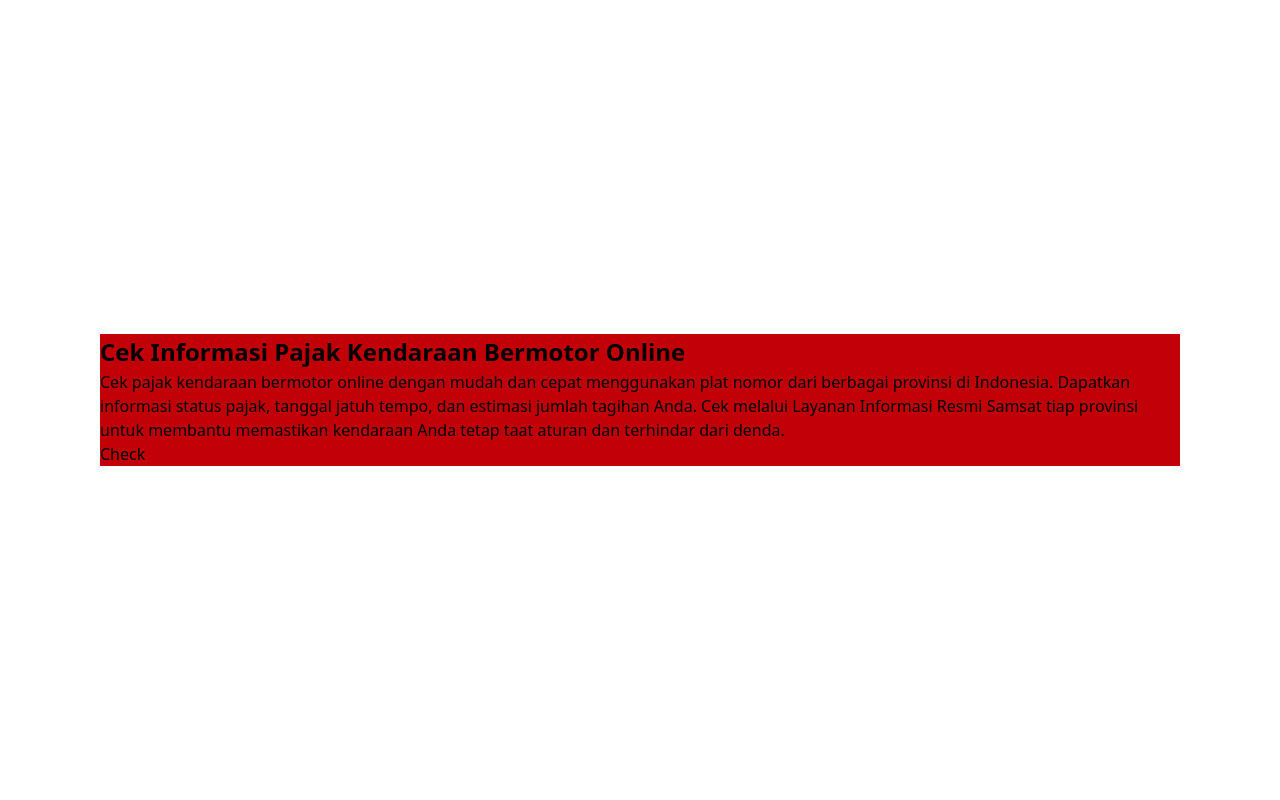
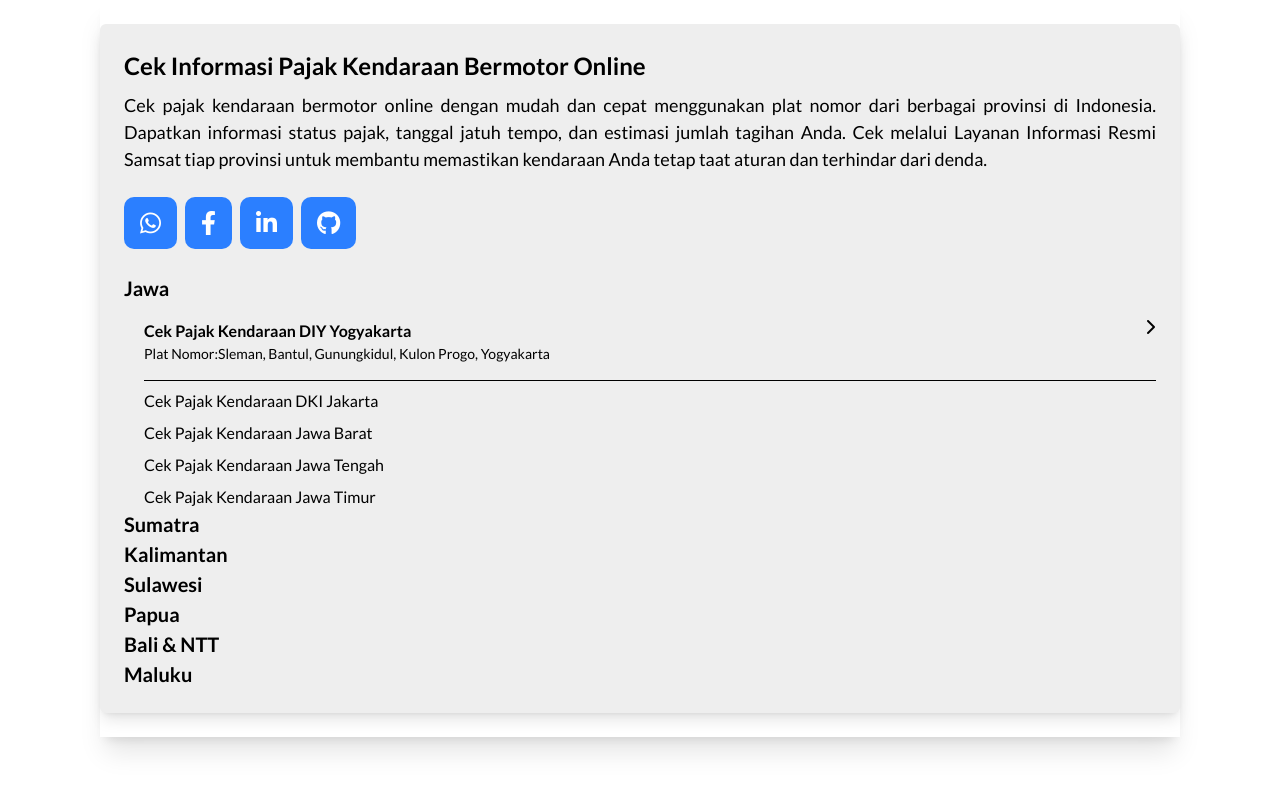
Before and after one commit to hafizprasejarah/UTS_WEB2, a PHP site: page / in a window 1280 px wide. Run offline with PHP 8.4, Linux system fonts and the light colour scheme.

Commit message:
Perbaikan tampilan 'belum selesai'

```diff
--- a/index.php
+++ b/index.php
@@ -8,15 +8,22 @@
     <meta charset="UTF-8">
     <meta name="viewport" content="width=device-width, initial-scale=1.0">
     <title>Pajak</title>
+    <style>
+        * {
+            font-family: "Lato", sans-serif;
+        }
+    </style>
+    <link href="https://fonts.googleapis.com/css2?family=Lato:ital,wght@0,100;0,300;0,400;0,700;0,900;1,100;1,300;1,400;1,700;1,900&display=swap" rel="stylesheet">
     <script src="https://cdn.jsdelivr.net/npm/@tailwindcss/browser@4"></script>
+    <link rel="stylesheet" href="https://cdnjs.cloudflare.com/ajax/libs/font-awesome/6.2.1/css/all.min.css" integrity="sha512-MV7K8+y+gLIBoVD59lQIYicR65iaqukzvf/nwasF0nqhPay5w/9lJmVM2hMDcnK1OnMGCdVK+iQrJ7lzPJQd1w==" crossorigin="anonymous" referrerpolicy="no-referrer" />
 </head>
 
-<body>
-    <div class="w-full flex items-center justify-center h-screen">
-        <div class="max-w-[1080px] flex items-center justify-center">
-            <div class="max-w-[1080px] max-h-[1920px] bg-red-700">
+<body class="p-0 m-0">
+    <div class="w-full flex  justify-center ">
+        <div class="max-w-[1080px] flex justify-center py-6 shadow-xl">
+            <div class="max-w-[1080px] max-h-[1920px] shadow-lg bg-[#EEEEEE] p-6 rounded-md space-y-2">
                 <h1 class="text-[24px] font-bold">Cek Informasi Pajak Kendaraan Bermotor Online</h1>
-                <h1>
+                <h1 class="text-justify text-[18px]">
                     Cek pajak kendaraan bermotor online dengan mudah dan cepat
                     menggunakan plat nomor dari berbagai provinsi di Indonesia.
                     Dapatkan informasi status pajak, tanggal jatuh tempo, dan
@@ -24,8 +31,50 @@
                     Resmi Samsat tiap provinsi untuk membantu memastikan kendaraan
                     Anda tetap taat aturan dan terhindar dari denda.
                 </h1>
-                <button>Check</button>
+
+                <div class="flex space-x-2 text-[24px] my-6">
+                    <a href="" class=" bg-blue-500 px-4 py-2 rounded-[10px] text-white hover:bg-blue-600 hover:text-gray-200 transition">
+                        <i class="fa-brands fa-whatsapp"></i>
+                    </a>
+                    <a href="" class="bg-blue-500 px-4 py-2 rounded-[10px] text-white hover:bg-blue-600 hover:text-gray-200 transition">
+                        <i class="fa-brands fa-facebook-f"></i>
+                    </a>
+                    <a href="" class="bg-blue-500 px-4 py-2 rounded-[10px] text-white hover:bg-blue-600 hover:text-gray-200 transition">
+                        <i class="fa-brands fa-linkedin-in"></i>
+
+                    </a>
+                    <a href="" class="bg-blue-500 px-4 py-2 rounded-[10px] text-white hover:bg-blue-600 hover:text-gray-200 transition">
+                        <i class="fa-brands fa-github"></i>
+                    </a>
+                </div>
+
+                <div class="grid grid-cols-1 text-[20px] font-bold">
+                    <div>
+                        <div>Jawa</div>
+                        <ul class="text-[16px] font-normal pl-5 space-y-2">
+                            <li class="flex justify-between border-b py-4">
+                                <div>
+                                    <h4 class="font-semibold">Cek Pajak Kendaraan DIY Yogyakarta</h4>
+                                    <div class="text-[14px]">Plat Nomor:Sleman, Bantul, Gunungkidul, Kulon Progo, Yogyakarta</div>
+                                </div>
+                                <i class="fa-solid fa-chevron-right"></i>
+                            </li>
+                            <li>Cek Pajak Kendaraan DKI Jakarta</li>
+                            <li>Cek Pajak Kendaraan Jawa Barat</li>
+                            <li>Cek Pajak Kendaraan Jawa Tengah</li>
+                            <li>Cek Pajak Kendaraan Jawa Timur</li>
+                        </ul>
+                    </div>
+                    <div>Sumatra</div>
+                    <div>Kalimantan</div>
+                    <div>Sulawesi</div>
+                    <div>Papua</div>
+                    <div>Bali & NTT</div>
+                    <div>Maluku</div>
+
+                </div>
             </div>
+
         </div>
     </div>
 </body>
```
